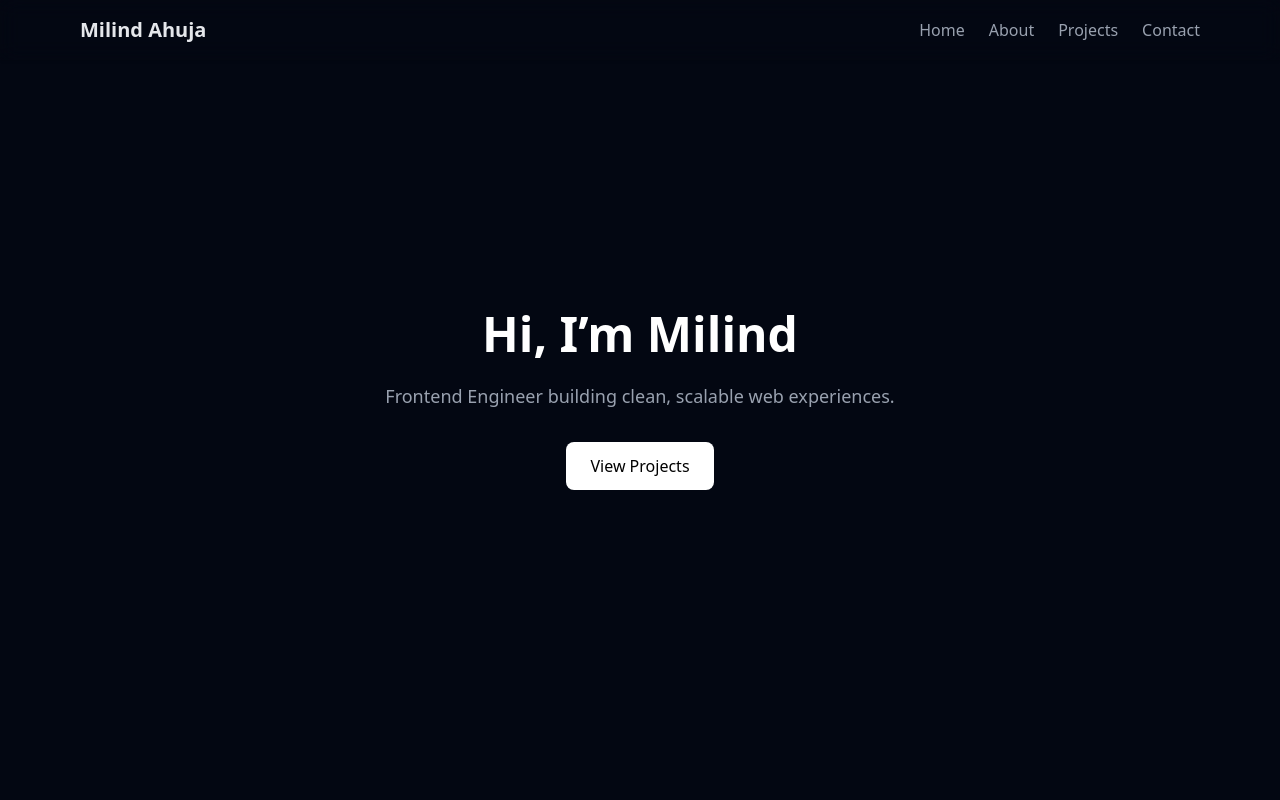
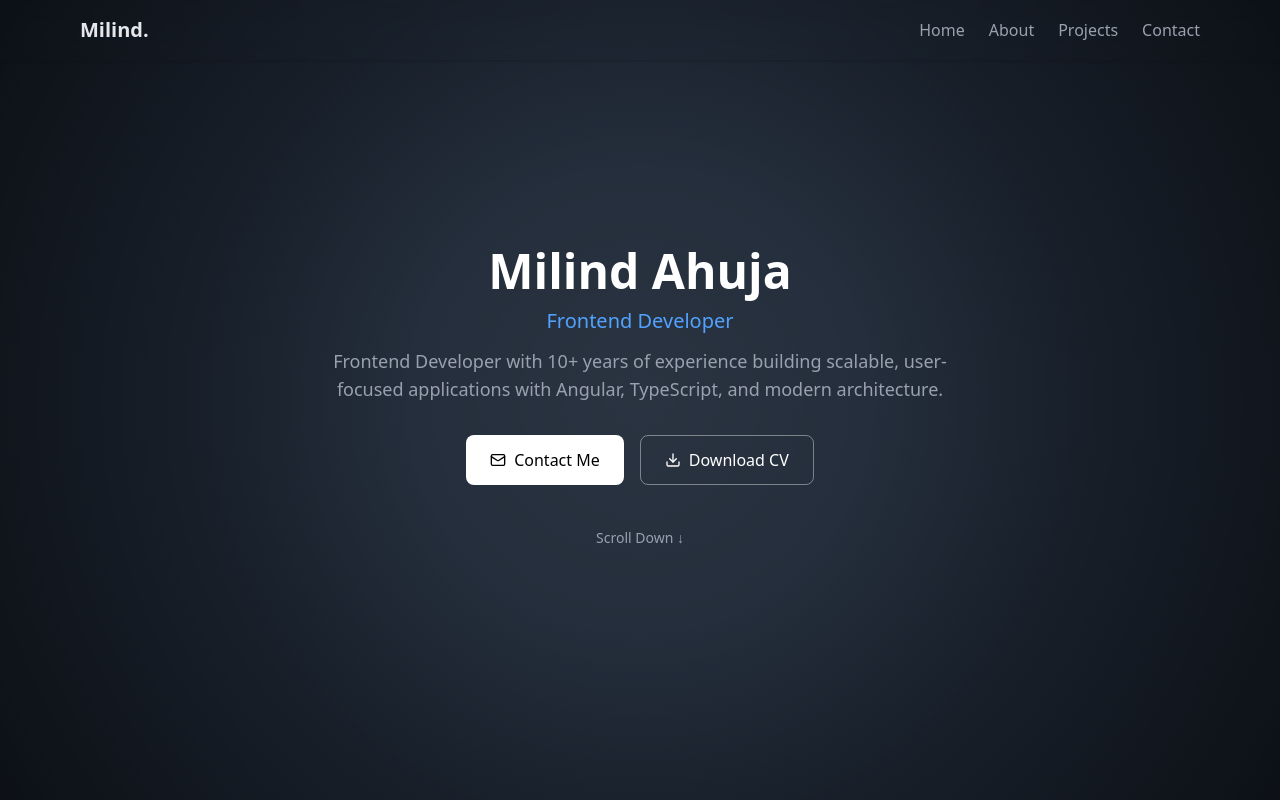
Before and after one commit to milindahuja/my-vue-portfolio, a Vue app: page / in a window 1280 px wide. Shown: the top 800 px of the page. Built offline with nearby package versions, Linux system fonts and the light colour scheme; no server answers.

Commit message:
Add lucide-vue-next dependency and update HeroSection component layout

```diff
--- a/package.json
+++ b/package.json
@@ -10,6 +10,7 @@
   },
   "dependencies": {
     "firebase": "^12.7.0",
+    "lucide-vue-next": "^0.562.0",
     "vue": "^3.5.24",
     "vue-router": "^4.6.4"
   },
--- a/src/components/HeaderSection.vue
+++ b/src/components/HeaderSection.vue
@@ -3,7 +3,7 @@
     <div class="max-w-6xl mx-auto flex justify-between items-center p-4">
       <!-- Logo / Name -->
       <div class="text-xl font-bold text-gray-200">
-        Milind Ahuja
+        Milind.
       </div>
 
       <!-- Navigation links -->
--- a/src/components/HeroSection.vue
+++ b/src/components/HeroSection.vue
@@ -1,26 +1,58 @@
 <script setup>
+import { Download, Mail } from 'lucide-vue-next'
 </script>
 
 <template>
-  <section id="home" class="min-h-screen flex items-center justify-center bg-gray-950">
-    <div class="text-center max-w-3xl px-6">
-      <h1 class="text-5xl font-bold mb-6 text-white">
-        Hi, I’m Milind
+  <section
+    id="home"
+    class="relative min-h-screen flex items-center justify-center overflow-hidden bg-[#1f2937]"
+  >
+    <!-- Center radial glow -->
+    <div
+      class="absolute inset-0 bg-[radial-gradient(circle_at_center,_rgba(255,255,255,0.05),_transparent_60%)] pointer-events-none"
+    ></div>
+
+    <!-- Vignette / dark edges -->
+    <div
+      class="absolute inset-0 bg-[radial-gradient(circle_at_center,_transparent_30%,_rgba(0,0,0,0.6)_100%)] pointer-events-none"
+    ></div>
+
+    <!-- Content -->
+    <div class="relative text-center max-w-2xl px-6">
+      <h1 class="text-5xl font-bold mb-3 text-white">
+        Milind Ahuja
       </h1>
 
-      <p class="text-gray-400 text-lg mb-8">
-        Frontend Engineer building clean, scalable web experiences.
+      <p class="text-blue-400 text-xl mb-3">
+        Frontend Developer
       </p>
 
-      <a
-          href="#projects"
-          class="inline-block bg-white text-black px-6 py-3 rounded-lg font-medium hover:bg-gray-200 transition"
-      >
-        View Projects
-      </a>
+      <p class="text-gray-400 text-lg mb-8">
+        Frontend Developer with 10+ years of experience building scalable, user-focused applications with Angular, TypeScript, and modern architecture.
+      </p>
+
+      <div class="flex flex-col sm:flex-row gap-4 justify-center">
+        <a
+          href="#contact"
+          class="inline-flex items-center gap-2 bg-white text-black px-6 py-3 rounded-lg font-medium hover:bg-gray-200 transition"
+        >
+          <Mail class="w-4 h-4" />
+          Contact Me
+        </a>
+
+        <a
+          href="/Milind-Ahuja-CV.pdf"
+          target="_blank"
+          rel="noopener"
+          class="inline-flex items-center gap-2 border border-white/40 text-white px-6 py-3 rounded-lg font-medium hover:bg-white hover:text-black transition"
+        >
+          <Download class="w-4 h-4" />
+          Download CV
+        </a>
+      </div>
+
+      <!-- Optional: Scroll down indicator -->
+      <div class="mt-12 text-gray-400 text-sm animate-bounce">Scroll Down ↓</div>
     </div>
   </section>
 </template>
-
-<style scoped>
-</style>
```
Also changed, not shown: 1 other file (tests, documents, lock files or other folders).
